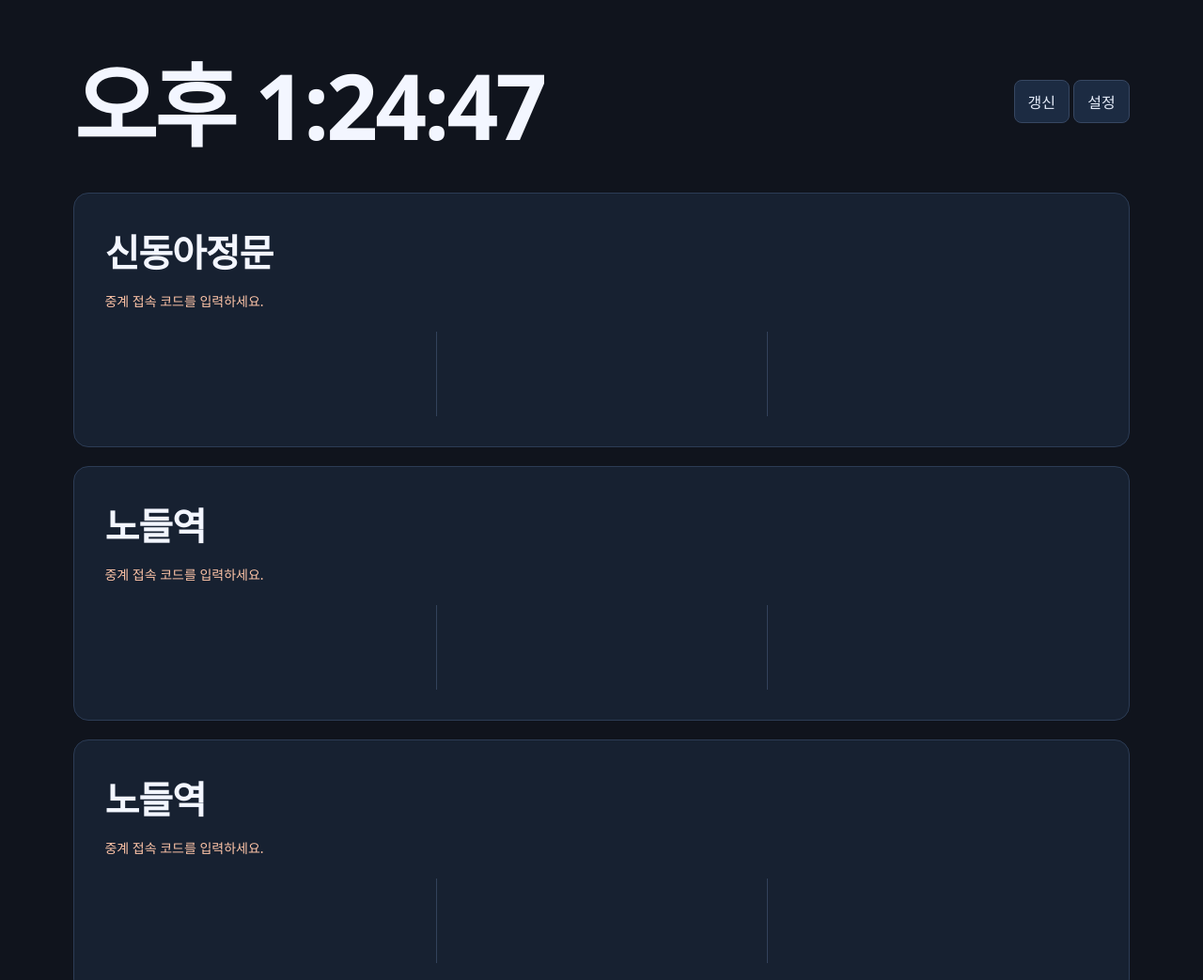
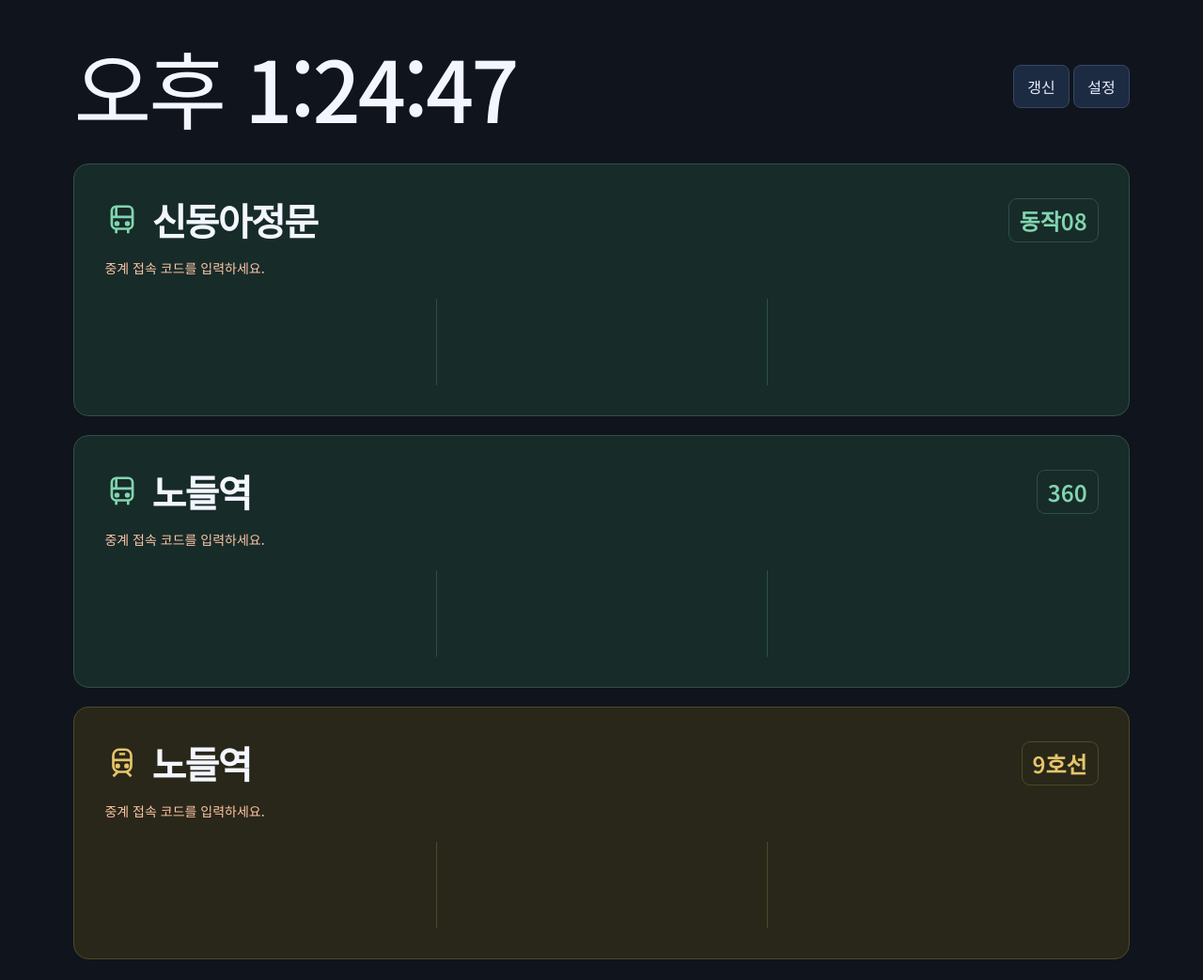
Before and after one commit to kisupahn/dashboard, a website: page index.html in a window 1280 px wide. Shown: the top 1043 px of the page at 94% size. Drawn offline with Linux system fonts and the light colour scheme.

Commit message:
Refine transit typography, route badges, colors and loading states

```diff
--- a/index.html
+++ b/index.html
@@ -6,22 +6,33 @@
 
   <title>서울 교통 대시보드</title>
 
+  <link rel="preconnect" href="https://fonts.googleapis.com">
+  <link rel="preconnect" href="https://fonts.gstatic.com" crossorigin>
+  <link href="https://fonts.googleapis.com/css2?family=Noto+Sans+KR:wght@400;500;600;700&display=swap" rel="stylesheet">
   <style>
     * { box-sizing: border-box; }
-    body { margin: 0 auto; padding: clamp(18px, 3vw, 40px); max-width: 1200px; background: #10141d; color: #f3f6ff; font-family: system-ui, sans-serif; }
+    body { margin: 0 auto; padding: clamp(18px, 3vw, 40px); max-width: 1200px; background: #10141d; color: #f3f6ff; font-family: "Noto Sans KR", "Apple SD Gothic Neo", "Malgun Gothic", sans-serif; -webkit-font-smoothing: antialiased; }
     header { display: flex; justify-content: space-between; align-items: center; gap: 16px; margin-bottom: 28px; }
-    h1 { font-size: clamp(42px, 8vw, 96px); font-variant-numeric: tabular-nums; letter-spacing: -3px; margin: 0; }
-    h2 { margin: 0; font-size: clamp(25px, 3.5vw, 40px); letter-spacing: -1px; }
+    h1 { font-size: clamp(40px, 7.5vw, 90px); font-weight: 500; line-height: 1.2; white-space: nowrap; font-variant-numeric: tabular-nums; letter-spacing: -3px; margin: 0; }
+    h2 { margin: 0; font-size: clamp(25px, 3.5vw, 40px); letter-spacing: -.04em; line-height: 1.35; word-break: keep-all; overflow-wrap: normal; }
     button, input { font: inherit; border: 1px solid #374762; border-radius: 8px; padding: 10px 14px; }
     button { cursor: pointer; background: #1c2b42; color: #e6edfa; } button:disabled { opacity: .45; }
     button:focus-visible, input:focus-visible, summary:focus-visible { outline: 3px solid #9ab9ff; outline-offset: 3px; }
     .panels { display: grid; grid-template-columns: minmax(0, 1fr); gap: 20px; }
     article { min-width: 0; padding: clamp(20px, 3vw, 32px); background: #172131; border: 1px solid #2c3c55; border-radius: 16px; }
+    .transit-card { --accent: #81d5af; --tint: #172b29; --edge: #2d5145; background: var(--tint); border-color: var(--edge); }
+    .transit-card.subway { --accent: #e6c56a; --tint: #292719; --edge: #51472b; }
+    .card-head { display: flex; align-items: center; flex-wrap: wrap; gap: 12px; }
+    .card-head h2 { flex: 1 1 140px; min-width: 0; }
+    .transport-icon { width: 38px; height: 38px; color: var(--accent); flex: 0 0 38px; }
+    .transport-icon svg { width: 100%; height: 100%; display: block; }
+    .route-badge { color: var(--accent); border: 1px solid var(--edge); border-radius: 9px; padding: 5px 11px; font-size: clamp(16px, 2.2vw, 24px); font-weight: 600; white-space: nowrap; flex-shrink: 0; font-variant-numeric: tabular-nums; }
+    .loading { margin: 14px 0 0; color: var(--accent); font-size: 15px; }
     .arrivals { display: grid; grid-template-columns: repeat(3, minmax(0, 1fr)); margin-top: 22px; }
-    .arrival { min-width: 0; min-height: 90px; padding: 0 12px; text-align: center; border-left: 1px solid #33425b; }
+    .arrival { min-width: 0; min-height: 92px; padding: 0 12px; text-align: center; border-left: 1px solid var(--edge); }
     .arrival:first-child { border-left: 0; padding-left: 0; } .arrival:last-child { padding-right: 0; }
-    .arrival p { font-size: clamp(20px, 3.6vw, 42px); font-weight: 650; font-variant-numeric: tabular-nums; letter-spacing: -1px; color: #a7d6ff; margin: 4px 0 10px; overflow-wrap: anywhere; }
-    .arrival small { color: #aab8d0; font-size: clamp(14px, 2vw, 22px); }
+    .arrival p { font-size: clamp(19px, 3.4vw, 40px); font-weight: 600; line-height: 1.4; word-break: keep-all; font-variant-numeric: tabular-nums; letter-spacing: -1px; color: var(--accent); margin: 4px 0 10px; overflow-wrap: normal; }
+    .arrival small { color: #aab8d0; font-size: clamp(14px, 2vw, 22px); white-space: nowrap; line-height: 1.5; }
     .error { color: #ffc5a8; line-height: 1.5; font-size: 14px; }
     #settings { margin: 0 0 24px auto; max-width: 640px; padding: 18px; background: #172131; border: 1px solid #2c3c55; border-radius: 10px; }
     .settings-head { display: flex; justify-content: space-between; align-items: center; margin-bottom: 16px; } #settings h2 { font-size: 18px; letter-spacing: 0; }
@@ -31,7 +42,7 @@
     pre { font: inherit; white-space: pre-wrap; overflow-wrap: anywhere; line-height: 1.6; }
     #refreshStatus { font-size: 12px; color: #aab8d0; } #saveStatus:empty { display: none; } #emptyState { color: #aab8d0; }
     [hidden] { display: none !important; }
-    @media(max-width: 600px) { header { flex-wrap: wrap; } header > div { margin-left: auto; } form { grid-template-columns: 1fr; } .arrival { padding: 0 8px; } }
+    @media(max-width: 600px) { header { flex-wrap: wrap; } header > div { margin-left: auto; } form { grid-template-columns: 1fr; } .arrival { padding: 0 8px; } .arrival p { min-height: 2.8em; } }
   </style>
 </head>
 
@@ -46,7 +57,7 @@
       <label>중계 접속 코드<input id="relayToken" type="password" autocomplete="off" required></label>
       <label>버스 · 정류소/노선<input id="arsId" placeholder="20726/동작08, 20014/360" maxlength="100"></label>
       <label>갱신 간격 (초, 최소 30)<input id="interval" type="number" min="30" max="3600" value="180" required></label>
-      <details class="full"><summary>진단</summary><pre id="diagnostics"></pre><p id="refreshStatus"></p><small>자료: 서울특별시 · 화면 20261103.2</small></details>
+      <details class="full"><summary>진단</summary><pre id="diagnostics"></pre><p id="refreshStatus"></p><small>자료: 서울특별시 · 화면 20261103.3</small></details>
       <div class="full"><button type="submit">저장하고 닫기</button> <button id="presetBtn" type="button">내 조회조건 채우기</button> <button id="clearBtn" type="button">저장 정보 삭제</button></div>
     </form>
   </section>
@@ -55,8 +66,8 @@
   <p id="emptyState">설정에서 조회할 곳을 추가하세요.</p>
   <main class="panels" id="arrivalPanels"></main>
 
-  <script src="route-catalog.js?v=20261103.2"></script>
-  <script src="browser-api.js?v=20261103.2"></script>
-  <script src="script.js?v=20261103.2"></script>
+  <script src="route-catalog.js?v=20261103.3"></script>
+  <script src="browser-api.js?v=20261103.3"></script>
+  <script src="script.js?v=20261103.3"></script>
 </body>
 </html>
--- a/script.js
+++ b/script.js
@@ -27,18 +27,32 @@ updateClock(); setInterval(updateClock, 1000);
   $('closeSettingsBtn').onclick = function () { toggle(false); };
   document.addEventListener('keydown', function (event) { if (event.key === 'Escape' && !$('settings').hidden) toggle(false); });
   function makeCard(target) {
-    var article = document.createElement('article');
+    var article = document.createElement('article'); article.className = 'transit-card ' + target.type;
+    var cardHead = document.createElement('div'); cardHead.className = 'card-head';
+    var icon = document.createElement('span'); icon.className = 'transport-icon';
+    icon.setAttribute('role', 'img'); icon.setAttribute('aria-label', target.type === 'bus' ? '버스' : '지하철');
+    icon.innerHTML = target.type === 'bus'
+      ? '<svg viewBox="0 0 24 24" fill="none" stroke="currentColor" stroke-width="1.7" aria-hidden="true"><rect x="5" y="3" width="14" height="15" rx="3"/><path d="M5 10h14M8 3v7M8 18v3m8-3v3"/><circle cx="8.5" cy="14.5" r=".9" fill="currentColor"/><circle cx="15.5" cy="14.5" r=".9" fill="currentColor"/></svg>'
+      : '<svg viewBox="0 0 24 24" fill="none" stroke="currentColor" stroke-width="1.7" aria-hidden="true"><rect x="6" y="3" width="12" height="15" rx="4"/><path d="M6 10h12M9 18l-3 3m9-3 3 3M10 6h4"/><circle cx="9" cy="14" r=".8" fill="currentColor"/><circle cx="15" cy="14" r=".8" fill="currentColor"/></svg>';
     var heading = document.createElement('h2'); heading.textContent = TransitAPI.label(target);
-    var status = document.createElement('p'); status.className = 'error'; status.setAttribute('role', 'status'); status.hidden = true;
+    var badge = document.createElement('span'); badge.className = 'route-badge';
+    badge.textContent = target.type === 'bus' ? target.route : (target.line ? Number(target.line) - 1000 + '호선' : '');
+    badge.hidden = !badge.textContent;
+    cardHead.appendChild(icon); cardHead.appendChild(heading); cardHead.appendChild(badge);
+    var status = document.createElement('p'); status.className = 'loading'; status.setAttribute('role', 'status'); status.textContent = '(로딩중)';
     var arrivals = document.createElement('div'); arrivals.className = 'arrivals';
-    article.appendChild(heading); article.appendChild(status); article.appendChild(arrivals);
+    article.appendChild(cardHead); article.appendChild(status); article.appendChild(arrivals);
     $('arrivalPanels').appendChild(article);
-    var card = { target: target, heading: heading, status: status, arrivals: arrivals, ticks: [], items: [] };
+    var card = { target: target, heading: heading, badge: badge, status: status, arrivals: arrivals, ticks: [], items: [] };
     render(card, []);
     return card;
   }
   function concise(message) {
-    return message.replace(/^약\s*/, '').replace(/\s*후(?:\s*\([^)]*\))?$/, '').replace('예정 시각 경과 · 새 정보 대기', '');
+    if (message === '예정 시각 경과 · 새 정보 대기') return '';
+    var text = message.replace(/^약\s*/, '');
+    var duration = text.match(/^(\d+)분(?:\s*(\d+)초)?/);
+    if (duration) return duration[1] + '분' + (duration[2] ? ' ' + duration[2] + '초' : '');
+    return text.replace(/\s*후(?:\s*\([^)]*\))?$/, '');
   }
   function render(card, items) {
     card.arrivals.textContent = ''; card.ticks = []; card.items = items;
@@ -66,14 +80,18 @@ updateClock(); setInterval(updateClock, 1000);
   }
   async function load(target, card, run, force) {
     if (run !== generation) return;
-    card.status.hidden = true; card.status.textContent = '';
+    card.status.hidden = false; card.status.textContent = '(로딩중)'; card.status.className = 'loading';
     var controller = new AbortController(); controllers.push(controller);
     var timeout = setTimeout(function () { controller.abort(); }, 40000);
     try {
       var items = await client.load(target, Object.assign({}, settings, { forceRefresh: force }), controller.signal);
       if (run !== generation) return;
       render(card, items);
-      if (target.type === 'bus' && items[0] && items[0].stop) card.heading.textContent = items[0].stop;
+      card.status.hidden = true; card.status.textContent = '';
+      if (target.type === 'bus' && items[0]) {
+        if (items[0].stop) card.heading.textContent = items[0].stop;
+        card.badge.textContent = items[0].title;
+      }
       diagnostics();
     } catch (error) {
       if (run !== generation) return;
@@ -95,7 +113,7 @@ updateClock(); setInterval(updateClock, 1000);
       $('arrivalPanels').textContent = '';
       cards = targets.map(makeCard); signature = nextSignature;
     }
-    cards.forEach(function (card) { render(card, []); card.status.hidden = true; });
+    cards.forEach(function (card) { render(card, []); card.status.hidden = false; card.status.textContent = '(로딩중)'; card.status.className = 'loading'; });
     $('emptyState').hidden = targets.length > 0;
     $('refreshBtn').disabled = true;
     // 여러 곳을 조회해도 동시 API 요청은 3건으로 제한합니다.
```
Also changed, not shown: test/browser-api.test.js (+11 -3 lines), README.md.
